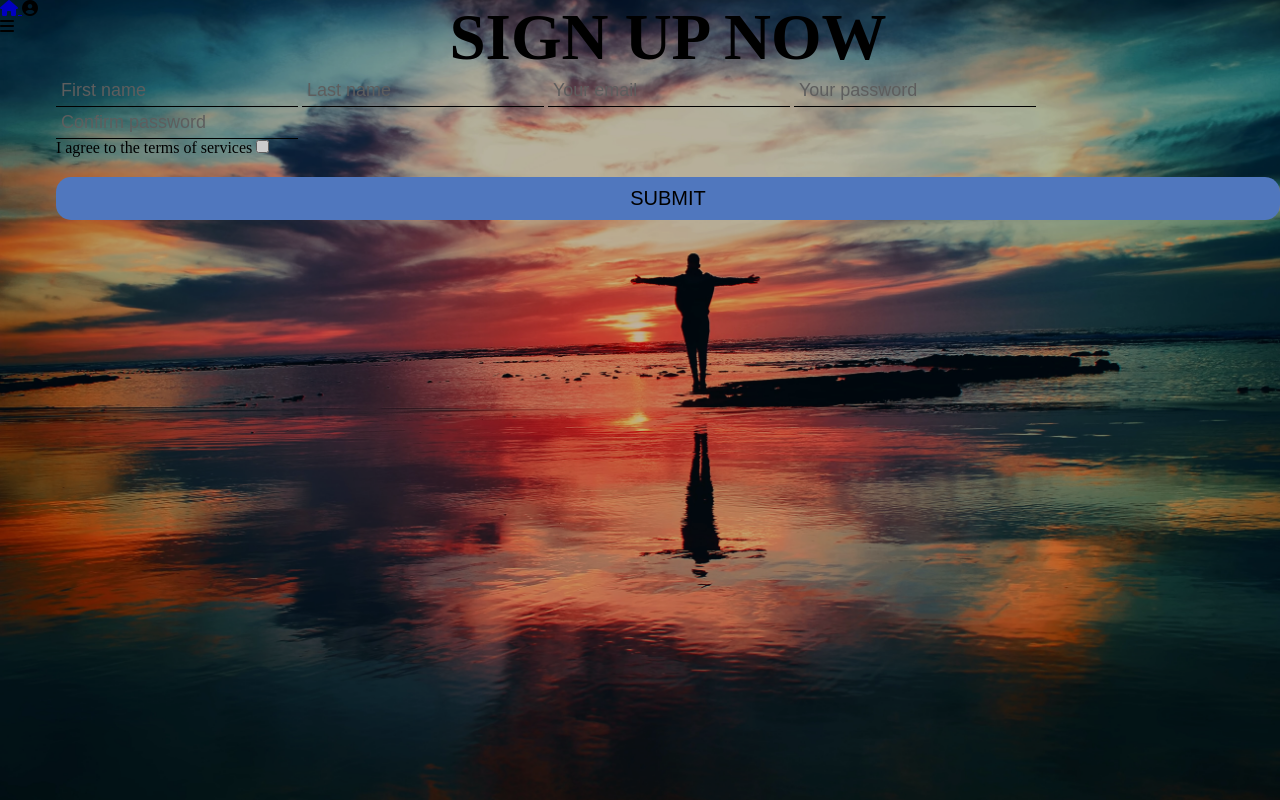
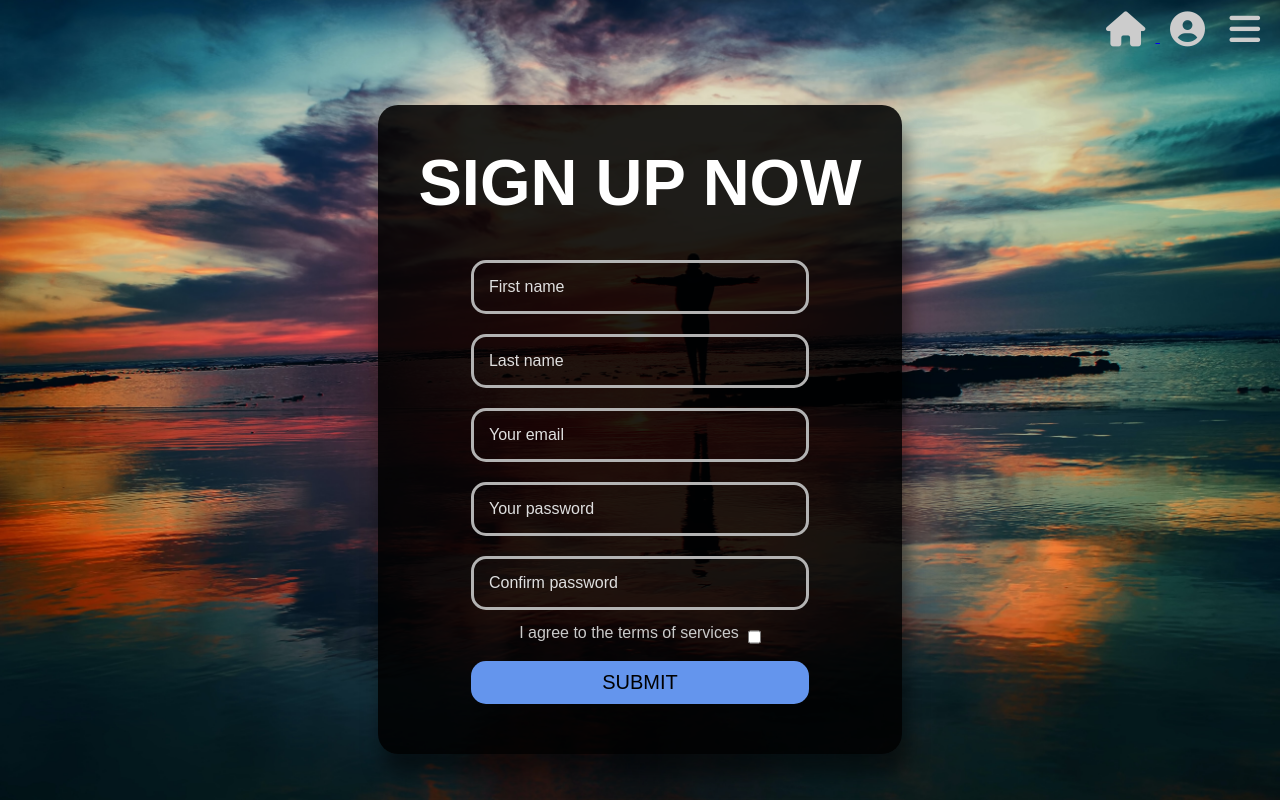
Before and after one commit to kyb1120/leekimproject1, a Python web app: template templates/signup.html in a window 1280 px wide. Run offline with Jinja, Linux system fonts and the light colour scheme; the template is opened without the code that fills it, so the values that code supplies are empty; some libraries are stand-ins or nearby versions.

Commit message:
Add files via upload

```diff
--- a/static/css/signup.css
+++ b/static/css/signup.css
@@ -1,93 +1,162 @@
-/*
-    sign up css ver 1.0
-    2022-02-21
-    name = Seokju Lee
-
-    make base style
-
-    sign up css ver 1.1
-    2022-02-22
-    name = Seokju Lee
-
-    plus white background and box-shadow
-    and next step font
-*/
-
-*{
+*
+{
     padding: 0;
     margin: 0;
+    font-family:Arial, Helvetica, sans-serif
 }
-body{
+
+body
+{
     display: flex;
-    justify-content: center;
+    flex-direction: column;
+    align-items: center;
     height: 100vh;
+    /* background-color: rgb(189, 189, 189); */
+    /* background img set */
     background: url(../img/loginbackground-img.jpg) no-repeat center;
     background-size: cover
 }
 
-body::before{
+body::before
+{
     content: "";
     position: absolute; z-index: 1;
     top: 0; left: 0; right: 0; bottom: 0;
-    background-color: rgba(0, 0, 0, .2);
 }
 
-body .signup-box{
+.top-header
+{
+    width: 100%;
+    height: 58px;
+    z-index: 2;
+    display: flex;
+    flex-direction: row-reverse;
+    align-items: center;
+    /* background-color: rgba(0, 0, 0, .8); */
+}
+
+.top-nav
+{
+    padding: 10px;
+    justify-content: end;
+}
+
+.fa-house, .fa-bars, .fa-circle-user
+{
+    color: rgb(204, 204, 204);
+    font-size: 35px;
+    margin-left: 10px;
+    margin-right: 10px;
+    translate: 0.3;
+    cursor: pointer;
+}
+
+/* 22.02.23 class name signup-box --> main-box */
+body .main-container
+{
     z-index: 2;
     margin-top: auto;
     margin-bottom: auto;
-    padding-left: 35px;
-    padding-right: 35px;
+    padding: 20px;
     display: flex;
     flex-direction: column;
     align-items: center;
     justify-content: center;
-    /* border: 7px solid rgba(255, 255, 255, .5); */
-    background-color: rgba(255, 255, 255, .9);
+    background-color: rgba(0, 0, 0, .87);
     border-radius: 20px;
-    box-shadow: 20px 10px 10px black;
+    box-shadow: 5px 20px 20px rgba(0, 0, 0, .5);
 }
 
-h1{
-    font-size: 65px; color: black;
+h1
+{
+    display: block;
+    padding: 20px;
+    font-size: 65px; color: #fff;
     text-align: center;
 }
 
-.input-signup{
-    width: 350px;
+.input-signup-box
+{
+    width: 100%;
     display: flex;
     flex-direction: column;
+    justify-content: center;
+    align-items: center;
     padding: 10px;
     padding-bottom: 10px;
 
 }
 
-.input-box{
+/* 22.02.23 add transition effect */
+.input-box
+{
+    width: 70%;
+    justify-content: center;
     background-color: transparent;
-    border: none;
     outline: none;
-    border-bottom: 1px solid black;
-    font-size: 18px; color: black;
-    padding: 5px;
+    border: 3px solid rgb(179, 179, 179);
+    border-radius: 15px;
+    font-size: 16px; color: #fff;
+    padding: 15px;
+    margin: 10px;
+    transition: 0.25s;
+    box-sizing: border-box;
 }
 
-section form .label-box{
-    font-size: 20px; color: black;
-    margin-bottom: 10px;
-    margin-top: 10px;
+input::placeholder
+{
+    color: rgb(223, 223, 223);
 }
 
-.extra{margin-top: 5px;
+/* 2022.02.23 add focus */
+.input-box:focus
+{
+    width: 85%;
+    font-size: 23px;
+    border: 6px solid rgb(198, 211, 84);
 }
-.submit-box{
+
+form .sub-container
+{
+    margin-top: 3px;
+    display: flex;
+    flex-direction: row;
+}
+
+form div .extra
+{
+    position: relative;
+    top: 1px;
+    color: rgb(202, 202, 202);
+    margin-right: 9px;
+}
+
+form div .checkbox
+{
+    position: relative;
+    top: 5px;
+}
+
+.submit-box
+{
     margin-top: 20px;
     margin-bottom: 20px;
     padding: 10px;
 }
-.submit-box{
-    width: 100%;
+
+.submit-box
+{
+    width: 70%;
     font-size: 20px;
     background-color: cornflowerblue;
     border: none;
     border-radius: 15px;
+    cursor: pointer;
+    transition: 0.20s;
 }
+
+/* 22.02.23 add submit hover */
+.submit-box:hover
+{
+    background-color: rgb(183, 183, 255);
+}
```
